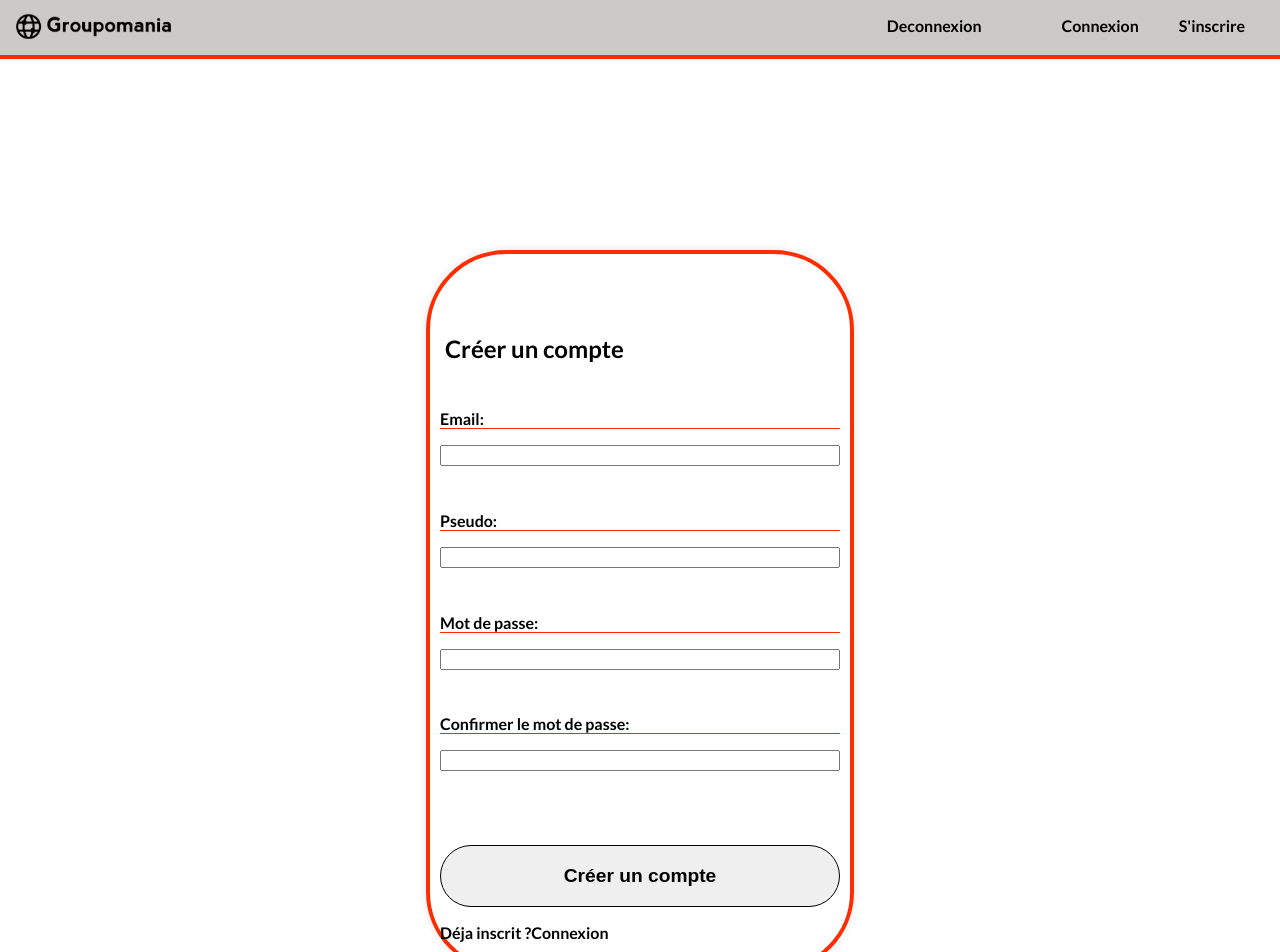
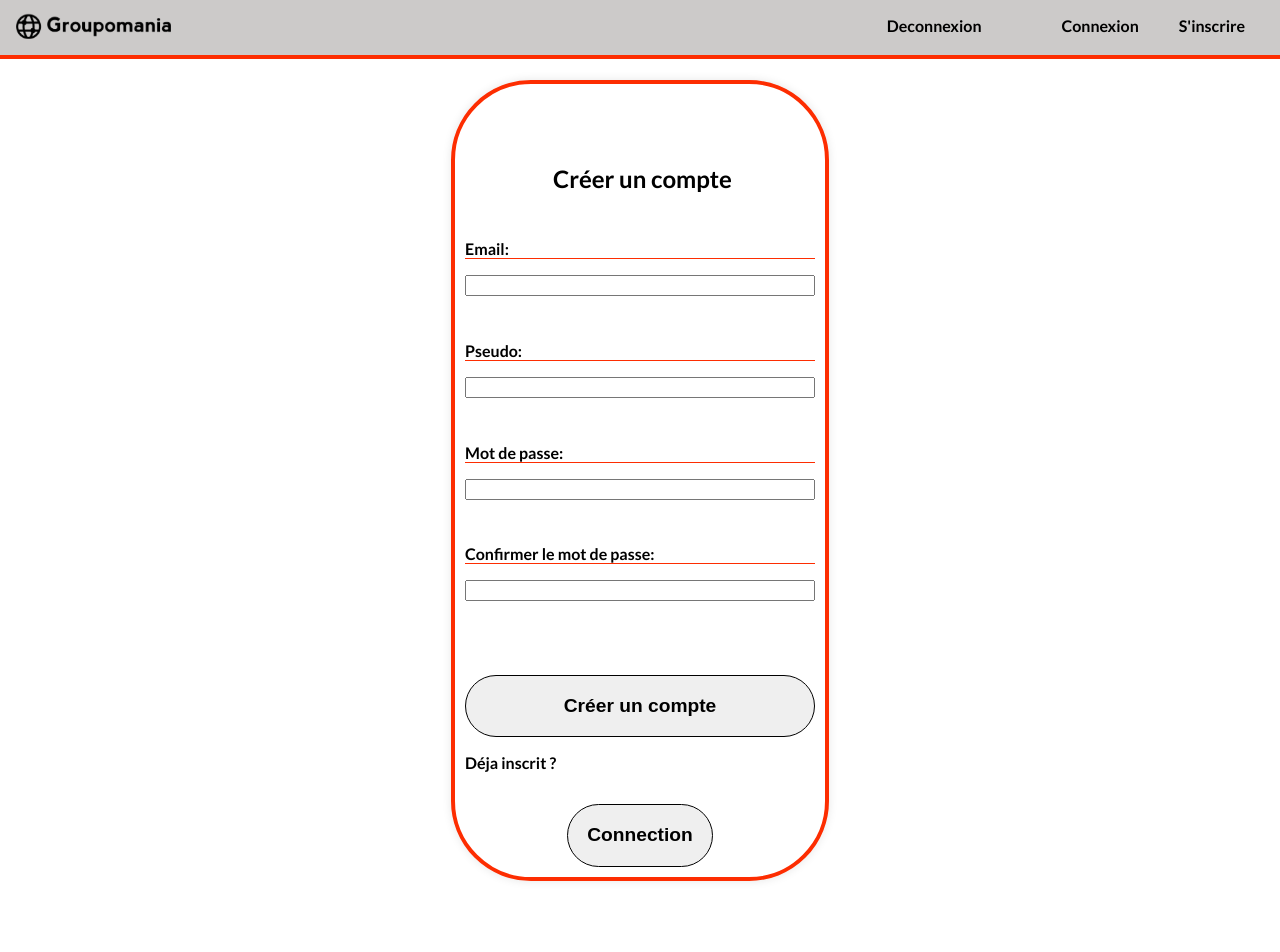
Before and after one commit to ClementFra/FranquartClement_7_19082022, a React (Create React App) app in the folder front/: page /register in a window 1280 px wide. Shown: the top 952 px of the page. Built offline with nearby package versions, Linux system fonts and the light colour scheme.

Commit message:
errors form (non-fonctionelle)

```diff
--- a/front/package.json
+++ b/front/package.json
@@ -22,6 +22,7 @@
     "react-router-dom": "^6.4.0",
     "react-scripts": "5.0.1",
     "redux-persist": "^6.0.0",
+    "validator": "^13.7.0",
     "web-vitals": "^2.1.4"
   },
   "scripts": {
--- a/front/src/helpers/validationForms.js
+++ b/front/src/helpers/validationForms.js
@@ -0,0 +1,38 @@
+function validationForm(values) {
+  const errors = {};
+  const regexUsername = new RegExp(
+    /^(?=.$)(?![.-])(?!.*[.]{2})[a-zA-Z0-9.-]+(?<![.])$/
+  );
+  const regexEmail = new RegExp(
+    /^[a-zA-Z0-9.!#$%&'*+/=?^_`{|}~-]+@[a-zA-Z0-9](?:[a-zA-Z0-9-][a-zA-Z0-9])?(?:\.[a-zA-Z0-9](?:[a-zA-Z0-9-][a-zA-Z0-9])?)*$/
+  );
+  const regexPwd = new RegExp(
+    /^(?=.*\d)(?=.*[A-Z])(?=.*[a-z])(?=.*[^\w\d\s:])([^\s])$/
+  );
+  // Errors email
+
+  if (!regexEmail.test(values.email)) {
+    errors.email = "Le format de votre email est invalide !";
+  }
+
+  // Errors username
+
+  if (!regexUsername.test(values.username)) {
+    errors.username =
+      "Le format de votre pseudo doit contenir 3 carractères minimum et 50 carractères maximum !";
+  }
+  // Errors firstpassword
+
+  if (!regexPwd.test(values.firstPassword)) {
+    errors.firstPassword =
+      "Le format de votre mot de passe doit contenir 8 carractères avec une Majuscule, Minuscule, carractères alphanumérique et un carractères spécial !";
+  }
+
+  // Errors secondpassword
+
+  if (values.secondPassword !== values.firstPassword) {
+    errors.secondPassword = "Les mots de passe doivent être identiques !";
+  }
+  return errors;
+}
+export default validationForm;
--- a/front/src/helpers/validationUtils.js
+++ b/front/src/helpers/validationUtils.js
@@ -0,0 +1,26 @@
+function validationUtils(values) {
+  const errors = {};
+  if (!values.email) {
+    errors.email = "Un email est requis !";
+  }
+
+
+  if (!values.username) {
+    errors.username = "Un pseudo est requis !";
+  }else if (values.username.lenght < 3 && values.username.lenght > 50){
+    errors.username= " Le format de votre pseudo doit contenir 3 carractères minimum et 50 carractères maximum !";
+  }
+
+
+  if (!values.firstPassword) {
+    errors.firstPassword = "Un mot de passe est requis !";
+  }else if(values.password < 8){
+    errors.firstPassword= "votre mot de passe doit contenir 8 carractères minimum !"
+  }
+
+  if (!values.secondPassword) {
+    errors.secondPassword = "la confirmation du  mot de passe est requise !";
+  }
+  return errors;
+}
+export default validationUtils;
--- a/front/src/pages/login/login.css
+++ b/front/src/pages/login/login.css
@@ -2,8 +2,12 @@ body {
   font-family: "Lato", sans-serif;
 }
 section {
-  margin: 250px auto;
-  max-width: 400px;
+  display: flex;
+  flex-direction: column;
+  align-items: center;
+  justify-content: space-between;
+  margin: 80px auto;
+  max-width: 350px;
   padding: 10px;
   background-color: white;
   border-radius: 5em;
@@ -28,6 +32,21 @@ a {
   font-size: 0.9em;
   color: #fd2d01;
   font-style: italic;
+}
+.button-connexion{
+  padding: 1em;
+  margin-top: 16px;
+  border: 1px solid black;
+  border-radius: 5em;
+  font-size: 1.2em;
+  color: black;
+  cursor: pointer;
+  transition: ease-in-out 0.2s;
+}
+.button-connexion:hover {
+  border: 1px solid #fd2d01;
+  background-color: #ffd7d7;
+  color: black;
 }
 @media screen and (max-width: 400px) {
   .App-logo {
--- a/front/src/pages/login/login.jsx
+++ b/front/src/pages/login/login.jsx
@@ -1,5 +1,5 @@
 import { useState } from "react";
-import { useNavigate } from "react-router-dom";
+import { Link, useNavigate } from "react-router-dom";
 import Axios from "interceptors/axios";
 import "./login.css";
 //import Auth from "../../contexts/auth";
@@ -29,9 +29,7 @@ function Login() {
   }
   return (
     <section>
-      <article>
-        <h1>Vous connecter</h1>
-      </article>
+      <h1>Vous connecter</h1>
       <form onSubmit={handleSubmit}>
         <label htmlFor="email">Email</label>
         <input type="email" id="email" name="email" onChange={handleChange} />
@@ -43,13 +41,11 @@ function Login() {
           onChange={handleChange}
         />
         <button type="submit">connexion</button>
-        <p>
-          Pas de compte ?<br />
-          <button type="submit">
-            <a href="http://localhost:8080/Register">S'enregister</a>
-          </button>
-        </p>
       </form>
+      <p>Pas de compte ?</p>
+      <button className="button-connexion">
+        <Link to="/Register">S'enregistrer</Link>
+      </button>
     </section>
   );
 }
--- a/front/src/pages/register/Register.jsx
+++ b/front/src/pages/register/Register.jsx
@@ -1,6 +1,8 @@
 import { useState } from "react";
 import Axios from "interceptors/axios";
-import { useNavigate } from "react-router-dom";
+import validationUtils from "helpers/validationUtils";
+import validationForms from "helpers/validationForms";
+import { Link, useNavigate } from "react-router-dom";
 function Register() {
   const initialValues = {
     email: "",
@@ -12,7 +14,6 @@ function Register() {
   const [values, setValues] = useState(initialValues);
   const [errors, setFormError] = useState({});
   const navigate = useNavigate();
-
   // Function Form
 
   function handleInputChange(e) {
@@ -41,66 +42,23 @@ function Register() {
         });
       //API call to server
     } else {
-      document.querySelector("#form-error").innerHTML = "Votre formulaire comprend des erreurs.";
+      document.querySelector("#form-error").innerHTML =
+        "Votre formulaire comprend des erreurs.";
     }
     console.log(isValid);
-
   }
 
   // Validator form
 
-  function validate () {
-    const errors = {};
-    const regexUsername = new RegExp(
-      /^(?=.{3,50}$)(?![.-])(?!.*[.]{2})[a-zA-Z0-9.-]+(?<![.])$/
-    );
-    const regexEmail = new RegExp(
-      /^[a-zA-Z0-9.!#$%&'*+/=?^_`{|}~-]+@[a-zA-Z0-9](?:[a-zA-Z0-9-]{0,61}[a-zA-Z0-9])?(?:\.[a-zA-Z0-9](?:[a-zA-Z0-9-]{0,61}[a-zA-Z0-9])?)*$/
-    );
-    const regexPwd = new RegExp(
-      /^(?=.*\d)(?=.*[A-Z])(?=.*[a-z])(?=.*[^\w\d\s:])([^\s]){8,16}$/
-    );
-    // Errors email
+  function validate() {
 
-    if (values.email === "") {
-      errors.email = "Un email est requis !";
-    } else if (!regexEmail.test(values.email)) {
-      errors.email = "Le format de votre email est invalide !";
-    }
-
-    // Errors username
-
-    if (values.username === "") {
-      errors.username = "Un pseudo est requis !";
-    } else if (!regexUsername.test(values.username)) {
-      errors.username =
-        "Le format de votre pseudo doit contenir 3 carractères minimum et 50 carractères maximum !";
-    }
-    // Errors firstpassword
-
-    if (values.firstPassword === "") {
-      errors.firstPassword = "Un mot de passe est requis !";
-    } else if (!regexPwd.test(values.firstPassword)) {
-      errors.firstPassword =
-        "Le format de votre mot de passe doit contenir 8 carractères avec une Majuscule, Minuscule, carractères alphanumérique et un carractères spécial !";
-    }
-
-    // Errors secondpassword
-
-    if (values.secondPassword === "") {
-      errors.secondPassword = "la confirmation du  mot de passe est requise !";
-    } else if (values.secondPassword !== values.firstPassword) {
-      errors.secondPassword = "Les mots de passe doivent être identiques !";
-    }
-    setFormError({ ...errors });
+    setFormError(validationForms,validationUtils);
 
     return Object.keys(errors).length < 1;
-  };
+  }
   return (
     <section>
       <h1>Créer un compte</h1>
-      <article>
-      </article>
       <form onSubmit={handleSubmit}>
         <label htmlFor="email">Email:</label>
         <input
@@ -140,11 +98,11 @@ function Register() {
         <p className="non-valid">{errors.secondPassword}</p>
         <p id="form-error" className="non-valid"></p>
         <button type="submit">Créer un compte</button>
-        <p>
-          <b>Déja inscrit ?</b>
-            <a href="http://localhost:8080/Login">Connexion</a>
-        </p>
+        <p>Déja inscrit ?</p>
       </form>
+      <button className="button-connexion">
+          <Link to="/Login">Connection</Link>
+      </button>
     </section>
   );
 }
```
Also changed, not shown: 1 other file (tests, documents, lock files or other folders). Lines whose indentation alone changed are shown as unchanged.
